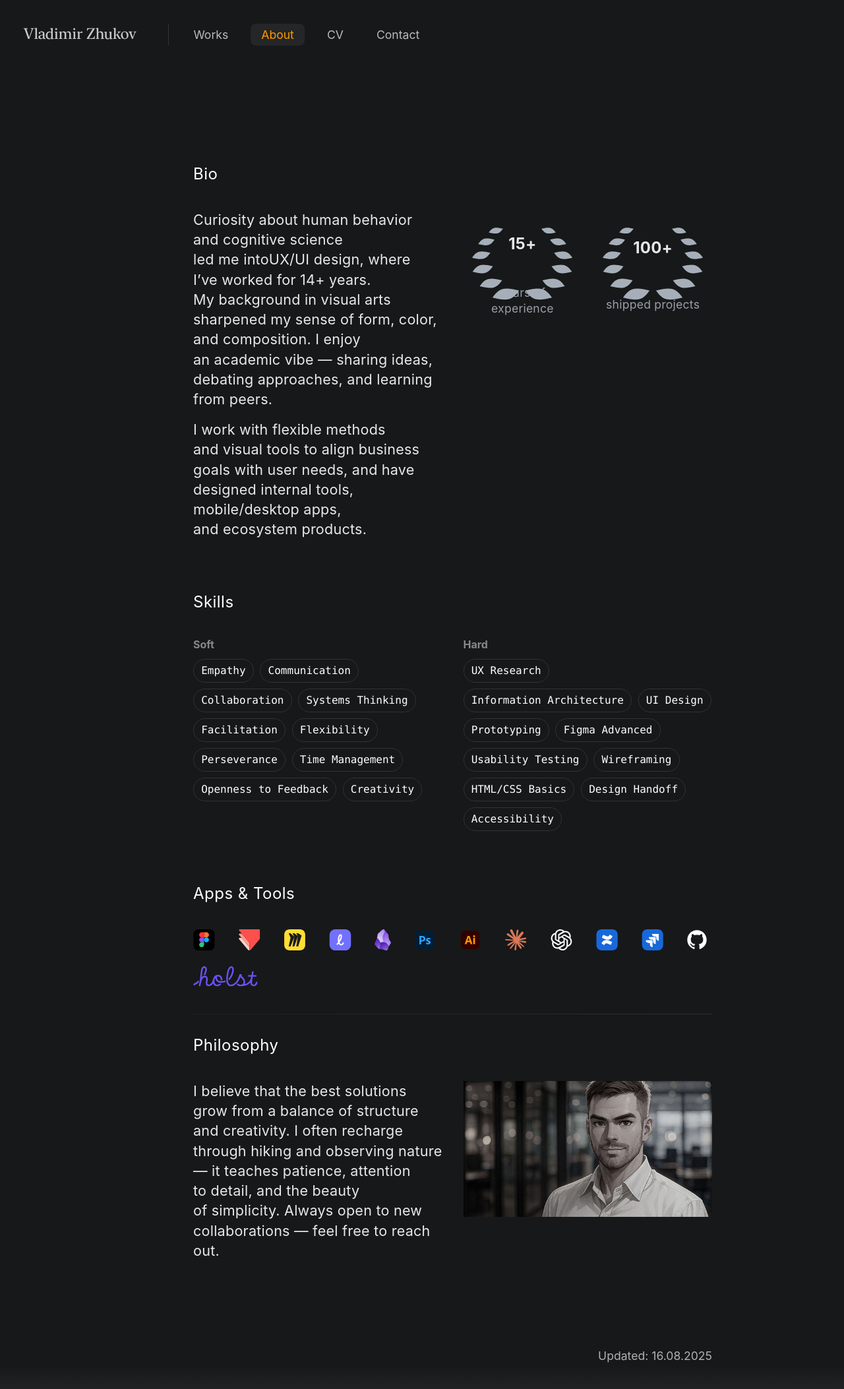
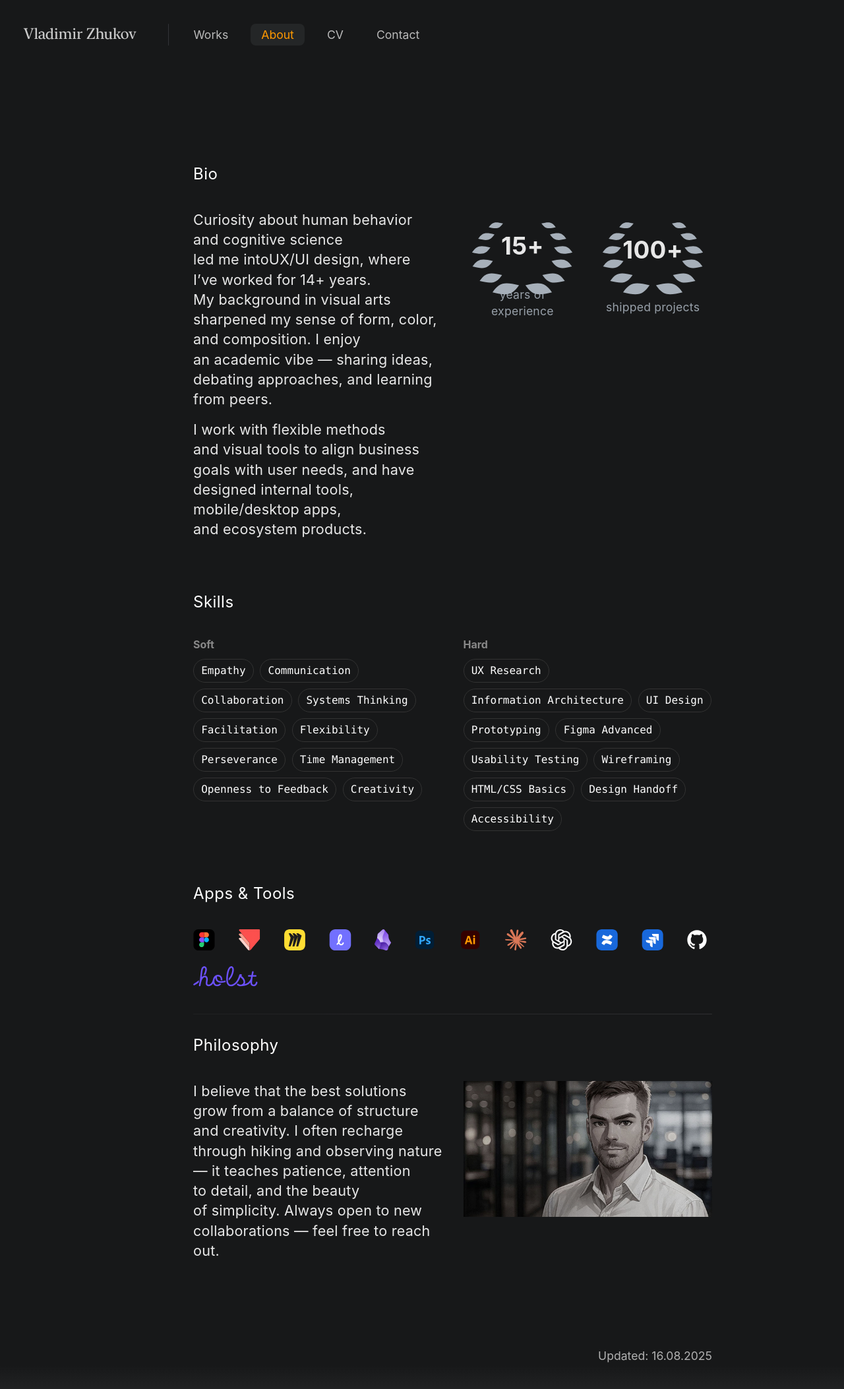
Before and after one commit to uxiscool/experience, a Jekyll site: the page built from about.md, in a window 1280 px wide. Shown: the whole page at 66% size. Built offline with Jekyll 4.4.1, drawn with Linux system fonts in a browser that asks for light colours.

Commit message:
Add files via upload

```diff
--- a/css/main.css
+++ b/css/main.css
@@ -715,7 +715,7 @@ section {
   opacity: 0;
   transform: translateY(6px);
   animation: lb-fade .5s ease .2s both;
-  --lift: -10%; /* можно -8%…-14% по вкусу/размеру */
+  --lift: -15%; /* можно -8%…-14% по вкусу/размеру */
 }
 
 @keyframes lb-fade {
@@ -740,7 +740,7 @@ section {
 
 .laurel-badge .lb-number {
   color: var(--text);
-  font-size: calc(var(--size) * 0.15);
+  font-size: calc(var(--size) * 0.23);
   line-height: 1;
   font-weight: 700;
   letter-spacing: 0.01em;
```
